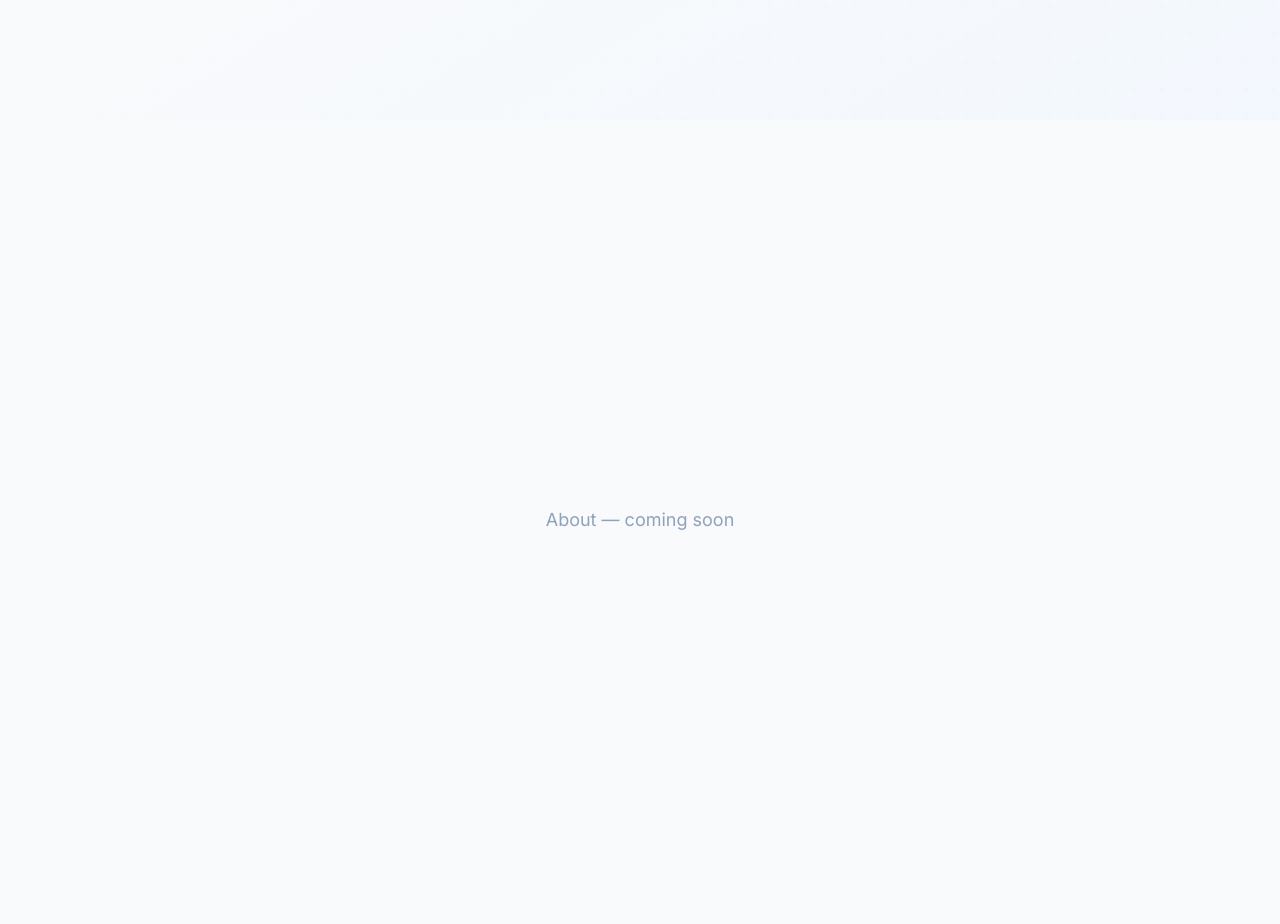
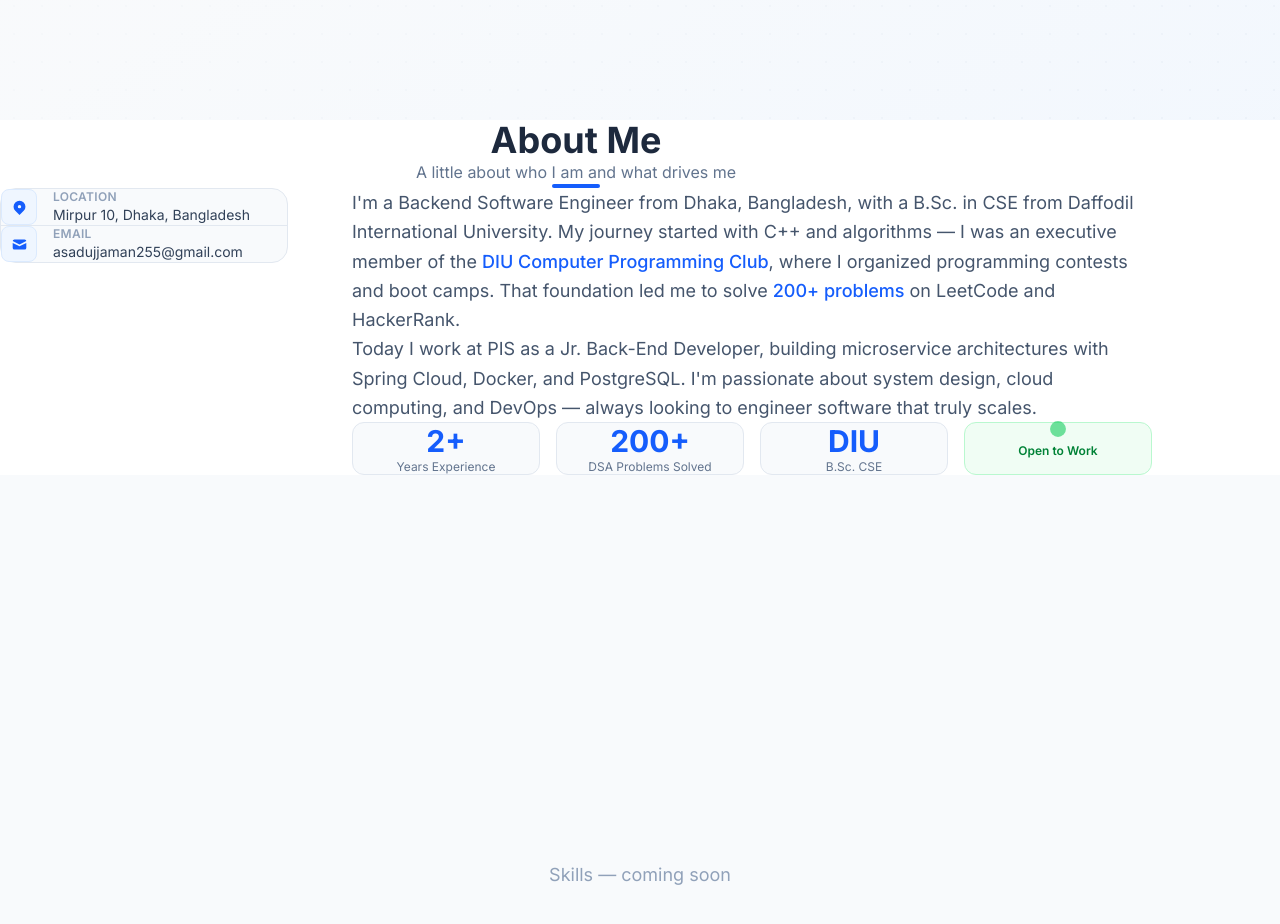
Before and after one commit to Asadujjaman47/asadujjaman47.github.io, a React (Vite) app: page / in a window 1280 px wide. Shown: the part 680-1604 px from the top of the page. Built offline with nearby package versions, Linux system fonts and the light colour scheme.

Commit message:
feat: add About section
Two-column layout: info card (location, email) left, bio + stat cards
right. No repeated profile photo. Stats: 2+ Years, 200+ DSA, DIU,
animated green Open to Work badge. Fixed SectionTitle underline centering.

```diff
--- a/src/App.jsx
+++ b/src/App.jsx
@@ -1,6 +1,7 @@
 import Navbar from './components/layout/Navbar'
 import Footer from './components/layout/Footer'
 import Hero from './components/sections/Hero'
+import About from './components/sections/About'
 
 export default function App() {
   return (
@@ -10,9 +11,7 @@ export default function App() {
       <main>
         <Hero />
 
-        <section id="about" className="min-h-screen flex items-center justify-center">
-          <p className="text-slate-400 text-lg">About — coming soon</p>
-        </section>
+        <About />
 
         <section id="skills" className="min-h-screen flex items-center justify-center">
           <p className="text-slate-400 text-lg">Skills — coming soon</p>
--- /dev/null
+++ b/src/components/sections/About.jsx
@@ -0,0 +1,113 @@
+import { motion } from 'framer-motion'
+import { useInView } from 'react-intersection-observer'
+import { HiLocationMarker, HiMail } from 'react-icons/hi'
+import SectionTitle from '../ui/SectionTitle'
+import FadeInSection from '../ui/FadeInSection'
+
+const stats = [
+  { value: '2+', label: 'Years Experience' },
+  { value: '200+', label: 'DSA Problems Solved' },
+  { value: 'DIU', label: 'B.Sc. CSE' },
+  { value: null, label: 'Open to Work' },
+]
+
+const infoItems = [
+  { icon: HiLocationMarker, label: 'Location', text: 'Mirpur 10, Dhaka, Bangladesh' },
+  { icon: HiMail, label: 'Email', text: 'asadujjaman255@gmail.com' },
+]
+
+export default function About() {
+  const { ref, inView } = useInView({ triggerOnce: true, threshold: 0.15 })
+
+  return (
+    <section id="about" className="py-24 bg-white">
+      <div className="max-w-6xl mx-auto px-4 sm:px-6 lg:px-8">
+        <SectionTitle
+          title="About Me"
+          subtitle="A little about who I am and what drives me"
+        />
+
+        <div className="flex flex-col md:flex-row gap-10 lg:gap-16 items-start">
+
+          {/* Left — info card */}
+          <FadeInSection className="w-full md:w-72 flex-shrink-0">
+            <div className="bg-slate-50 border border-slate-200 rounded-2xl p-6 divide-y divide-slate-200">
+              {infoItems.map(({ icon: Icon, label, text }) => (
+                <div key={label} className="flex items-start gap-4 py-4 first:pt-0 last:pb-0">
+                  <div className="w-9 h-9 rounded-lg bg-blue-50 border border-blue-100 flex items-center justify-center flex-shrink-0">
+                    <Icon className="text-blue-600" size={17} />
+                  </div>
+                  <div>
+                    <p className="text-xs font-semibold text-slate-400 uppercase tracking-wide mb-0.5">{label}</p>
+                    <p className="text-slate-700 text-sm leading-snug">{text}</p>
+                  </div>
+                </div>
+              ))}
+            </div>
+          </FadeInSection>
+
+          {/* Right — bio + stats */}
+          <div className="flex-1">
+            <FadeInSection delay={0.1}>
+              <p className="text-slate-600 text-base sm:text-lg leading-relaxed mb-4">
+                I'm a Backend Software Engineer from Dhaka, Bangladesh, with a B.Sc. in CSE
+                from Daffodil International University. My journey started with C++ and algorithms
+                — I was an executive member of the{' '}
+                <span className="text-blue-600 font-medium">DIU Computer Programming Club</span>,
+                where I organized programming contests and boot camps. That foundation led me to
+                solve{' '}
+                <span className="text-blue-600 font-medium">200+ problems</span> on LeetCode
+                and HackerRank.
+              </p>
+              <p className="text-slate-600 text-base sm:text-lg leading-relaxed mb-10">
+                Today I work at PIS as a Jr. Back-End Developer, building microservice
+                architectures with Spring Cloud, Docker, and PostgreSQL. I'm passionate about
+                system design, cloud computing, and DevOps — always looking to engineer software
+                that truly scales.
+              </p>
+            </FadeInSection>
+
+            {/* Stat cards */}
+            <div ref={ref} className="grid grid-cols-2 sm:grid-cols-4 gap-4">
+              {stats.map((stat, i) => {
+                const isOpenToWork = stat.value === null
+                return (
+                  <motion.div
+                    key={stat.label}
+                    initial={{ opacity: 0, y: 20 }}
+                    animate={inView ? { opacity: 1, y: 0 } : {}}
+                    transition={{ duration: 0.5, delay: 0.2 + i * 0.1 }}
+                    className={`rounded-xl p-5 text-center border ${
+                      isOpenToWork
+                        ? 'bg-green-50 border-green-200'
+                        : 'bg-slate-50 border-slate-200'
+                    }`}
+                  >
+                    {isOpenToWork ? (
+                      <div className="flex flex-col items-center justify-center gap-2">
+                        <motion.span
+                          animate={{ scale: [1, 1.5, 1], opacity: [1, 0.3, 1] }}
+                          transition={{ duration: 1.5, repeat: Infinity, ease: 'easeInOut' }}
+                          className="block w-3 h-3 rounded-full bg-green-500"
+                        />
+                        <p className="text-xs font-semibold text-green-700">Open to Work</p>
+                      </div>
+                    ) : (
+                      <>
+                        <p className="text-2xl sm:text-3xl font-bold text-blue-600 mb-1">
+                          {stat.value}
+                        </p>
+                        <p className="text-xs text-slate-500 leading-tight">{stat.label}</p>
+                      </>
+                    )}
+                  </motion.div>
+                )
+              })}
+            </div>
+          </div>
+
+        </div>
+      </div>
+    </section>
+  )
+}
--- a/src/components/ui/SectionTitle.jsx
+++ b/src/components/ui/SectionTitle.jsx
@@ -1,13 +1,22 @@
-import FadeInSection from './FadeInSection'
+import { motion } from 'framer-motion'
+import { useInView } from 'react-intersection-observer'
 
 export default function SectionTitle({ title, subtitle }) {
+  const { ref, inView } = useInView({ triggerOnce: true, threshold: 0.1 })
+
   return (
-    <FadeInSection className="text-center mb-12">
+    <motion.div
+      ref={ref}
+      initial={{ opacity: 0, y: 24 }}
+      animate={inView ? { opacity: 1, y: 0 } : {}}
+      transition={{ duration: 0.6, ease: 'easeOut' }}
+      className="mb-12 flex flex-col items-center text-center w-full"
+    >
       <h2 className="text-3xl sm:text-4xl font-bold text-slate-800 mb-3">{title}</h2>
       {subtitle && (
-        <p className="text-slate-500 text-base max-w-xl mx-auto">{subtitle}</p>
+        <p className="text-slate-500 text-base max-w-xl">{subtitle}</p>
       )}
-      <div className="mt-4 mx-auto w-12 h-1 rounded-full bg-blue-600" />
-    </FadeInSection>
+      <div className="mt-4 w-12 h-1 rounded-full bg-blue-600" />
+    </motion.div>
   )
 }
```
